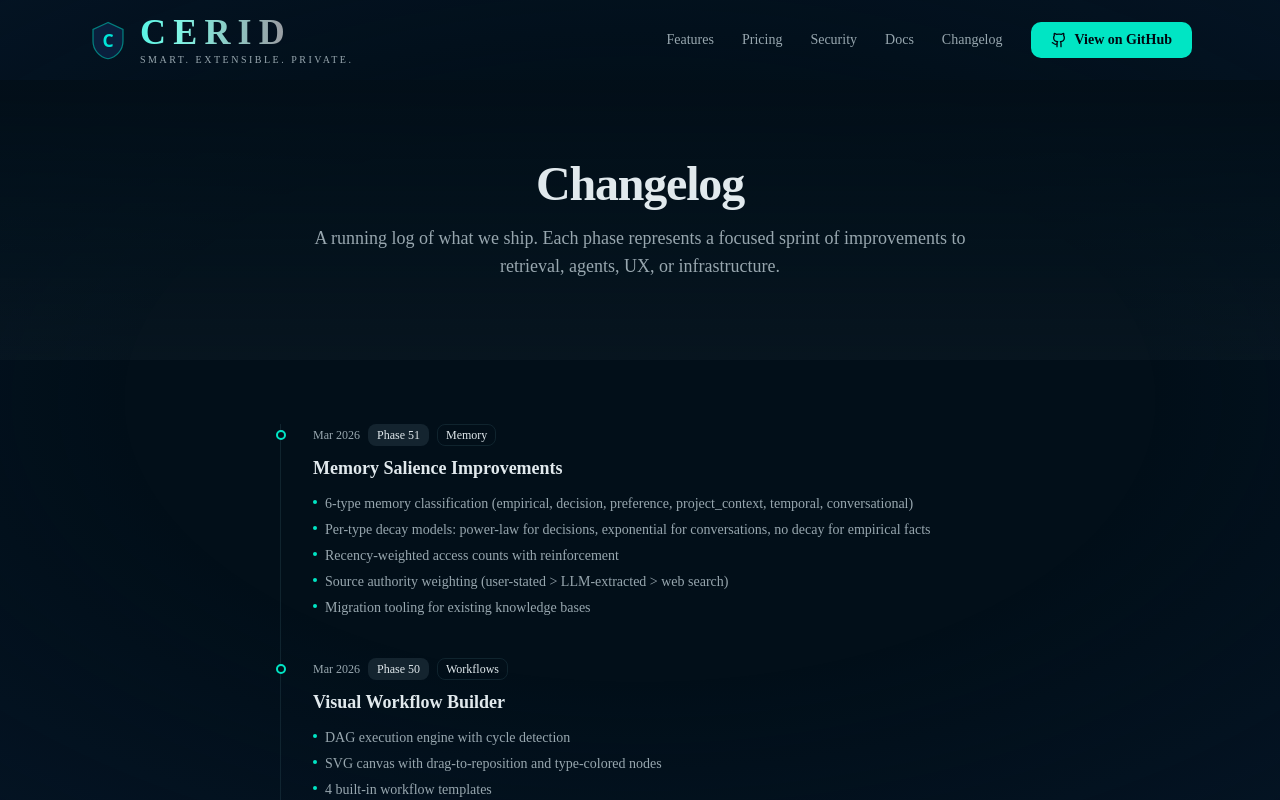
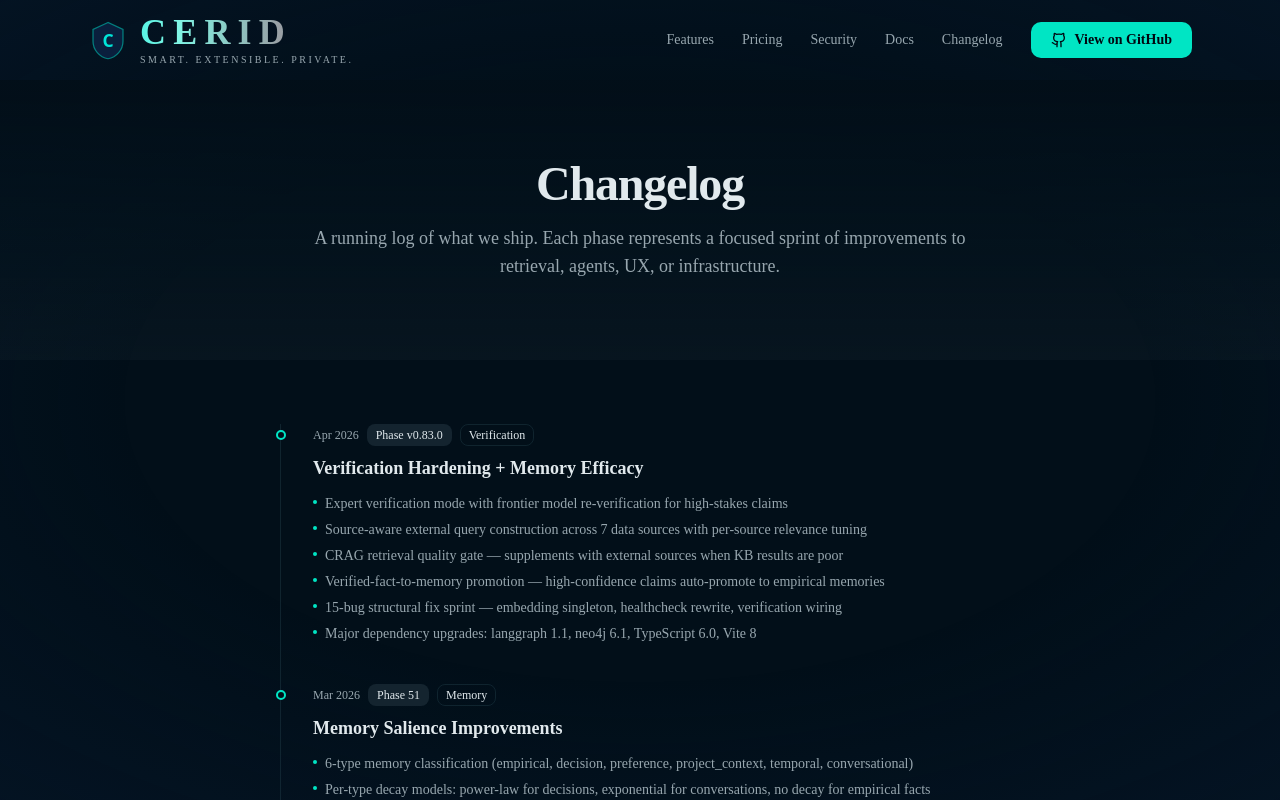
Before and after one commit to Cerid-AI/cerid-ai-marketing, a Next.js app: page /changelog in a window 1280 px wide. Shown: the top 800 px of the page. Built offline with nearby package versions, Linux system fonts and the light colour scheme.

Commit message:
docs(changelog): add v0.83.0 entry — verification hardening, memory efficacy, bug-hunt sprint

```diff
--- a/src/app/changelog/page.tsx
+++ b/src/app/changelog/page.tsx
@@ -7,6 +7,20 @@ export const metadata: Metadata = {
 }
 
 const PHASES = [
+  {
+    phase: "v0.83.0",
+    date: "Apr 2026",
+    title: "Verification Hardening + Memory Efficacy",
+    highlights: [
+      "Expert verification mode with frontier model re-verification for high-stakes claims",
+      "Source-aware external query construction across 7 data sources with per-source relevance tuning",
+      "CRAG retrieval quality gate — supplements with external sources when KB results are poor",
+      "Verified-fact-to-memory promotion — high-confidence claims auto-promote to empirical memories",
+      "15-bug structural fix sprint — embedding singleton, healthcheck rewrite, verification wiring",
+      "Major dependency upgrades: langgraph 1.1, neo4j 6.1, TypeScript 6.0, Vite 8",
+    ],
+    tag: "Verification",
+  },
   {
     phase: 51,
     date: "Mar 2026",
```
